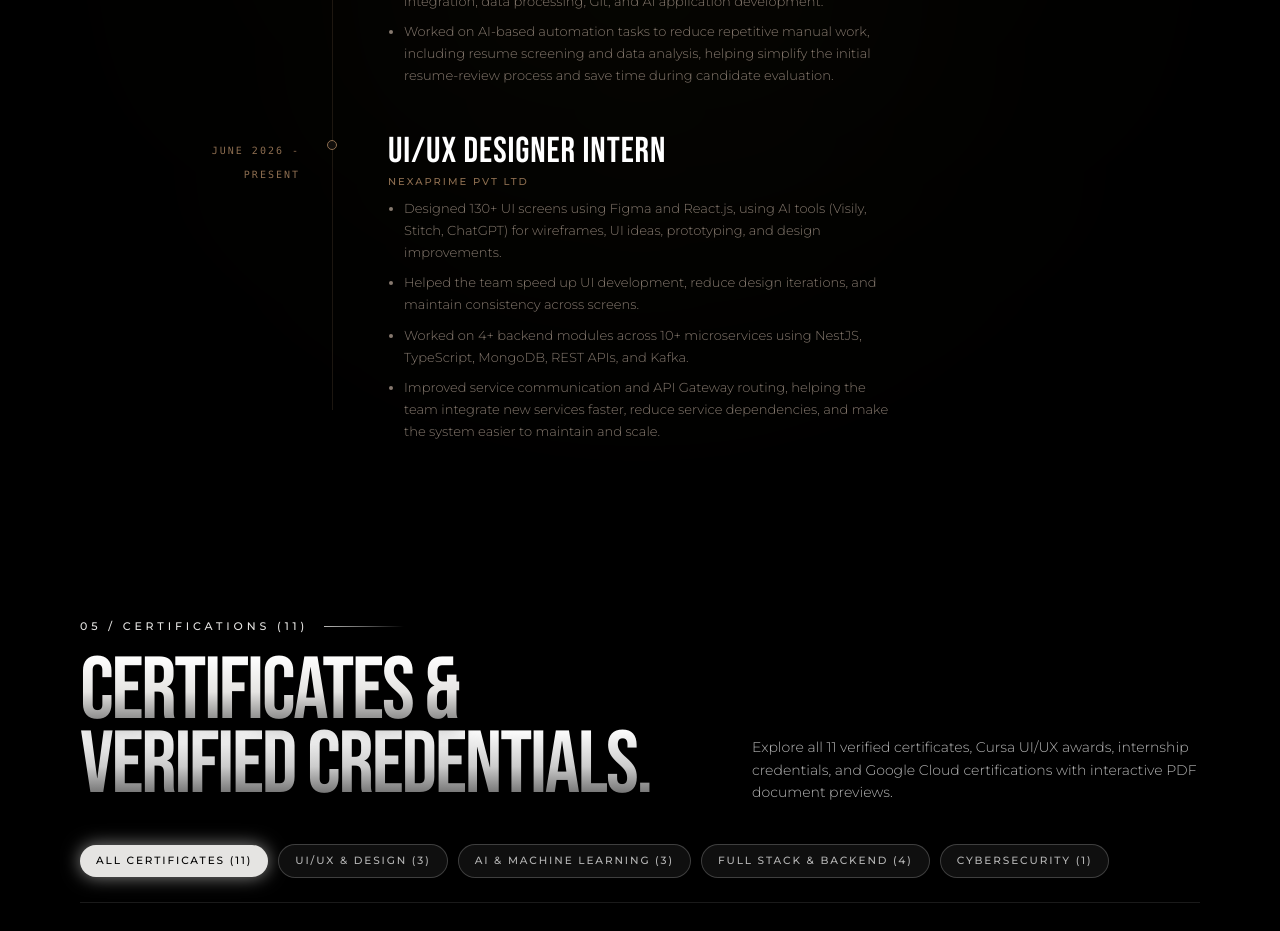
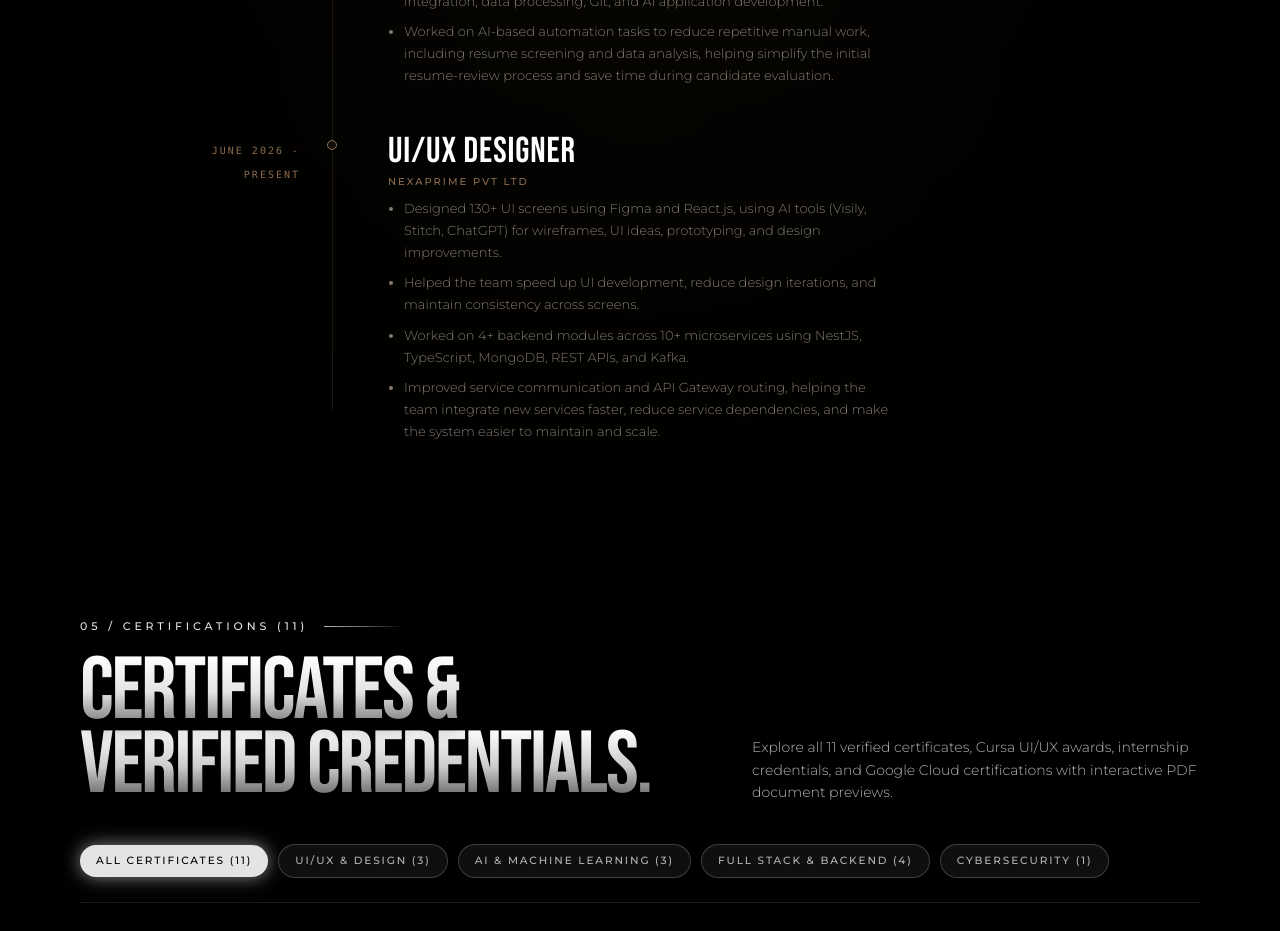
Before and after one commit to Patil-Shital-9236/shitalpatil-portfolio, a React (Vite) app: page / in a window 1280 px wide. Shown: the part 6360-7291 px from the top of the page. Built offline with nearby package versions, Linux system fonts and the light colour scheme; a web font is replaced by a local one.

Commit message:
Update NexaPrime title to UI/UX DESIGNER (removing INTERN)

```diff
--- a/src/components/ExperienceSection.tsx
+++ b/src/components/ExperienceSection.tsx
@@ -42,7 +42,7 @@ const journey: RouteStop[] = [
   {
     id: '04',
     year: 'JUNE 2026 - PRESENT',
-    title: 'UI/UX DESIGNER INTERN',
+    title: 'UI/UX DESIGNER',
     organization: 'NEXAPRIME PVT LTD',
     description: (
       <div className="space-y-4">
```
